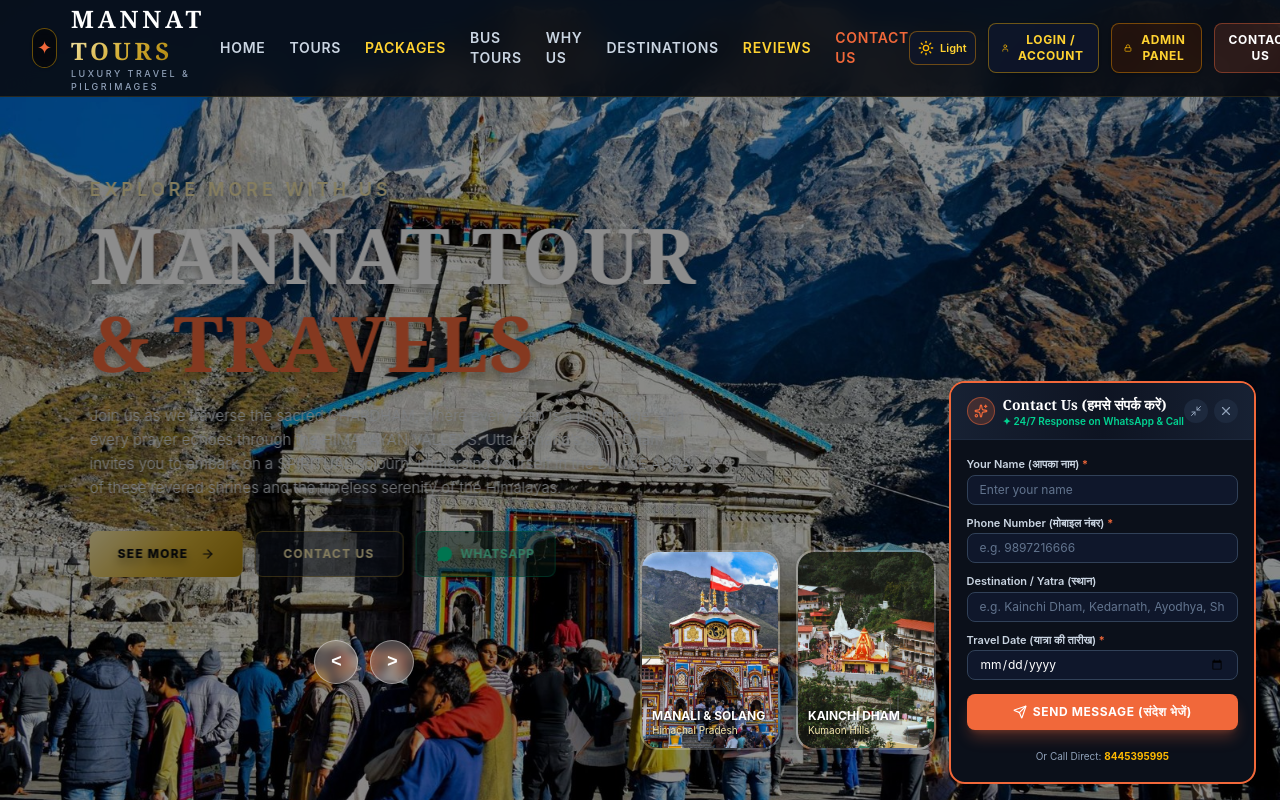
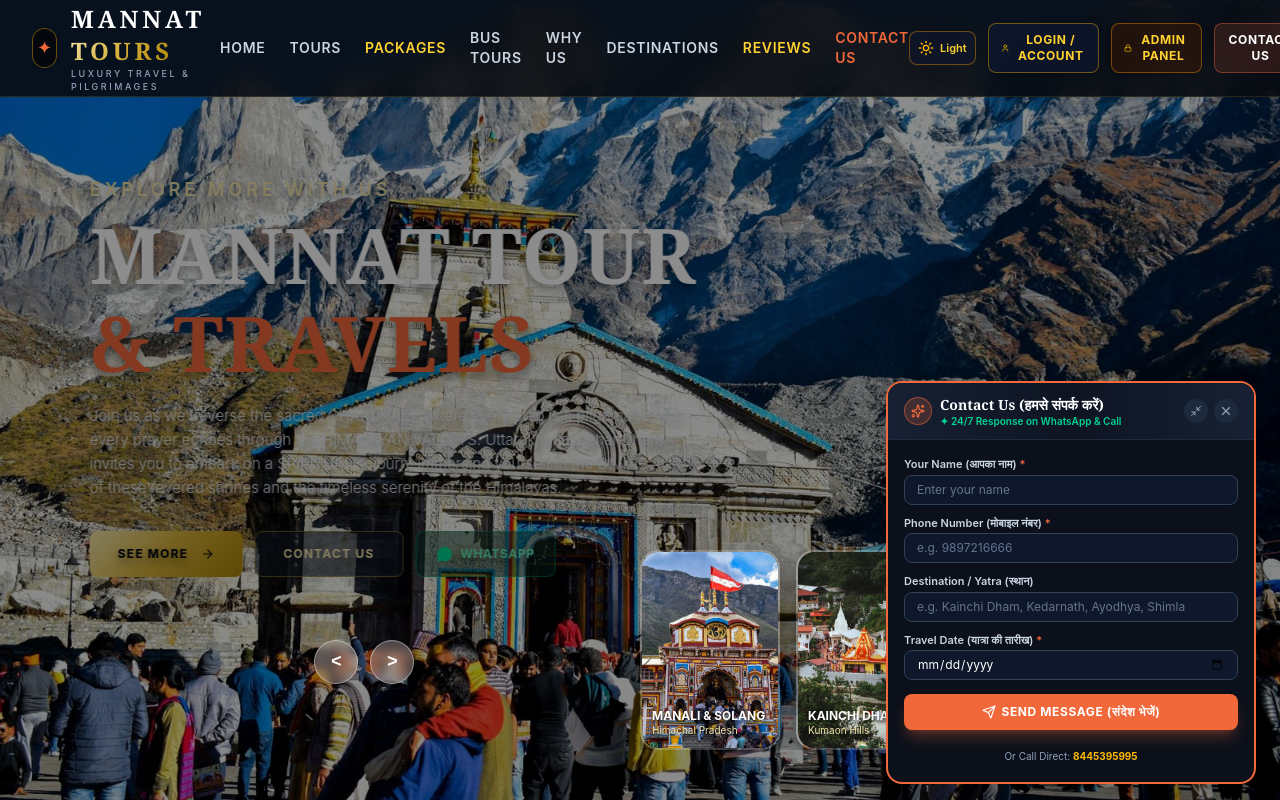
Before and after one commit to aadipaul68-hash/mannat-travels, a React (Vite) app: page / in a window 1280 px wide. Both pictures are taken after a click on the button "Contact Us". Shown: the top 800 px of the page. Built offline with nearby package versions, Linux system fonts and the light colour scheme; no server answers.

Commit message:
Add smooth slide-in transition and animated morph expand from right side

```diff
--- a/src/components/AdiyogiPopupModal.tsx
+++ b/src/components/AdiyogiPopupModal.tsx
@@ -1,5 +1,5 @@
 import React, { useState, useEffect } from 'react';
-import { X, Send, Sparkles, CheckCircle2, MessageSquare, ChevronUp, Minimize2, PhoneCall } from 'lucide-react';
+import { X, Send, Sparkles, CheckCircle2, MessageSquare, Minimize2 } from 'lucide-react';
 import { SITE_INFO } from '../data/mannatData';
 
 interface AdiyogiPopupModalProps {
@@ -15,6 +15,18 @@
   const [isSuccess, setIsSuccess] = useState(false);
   // Controls whether the popup is in mini/compact badge view or expanded full view
   const [isExpanded, setIsExpanded] = useState(false);
+  const [isMounted, setIsMounted] = useState(false);
+
+  useEffect(() => {
+    if (isOpen) {
+      // Trigger entrance transition after mount
+      const t = setTimeout(() => setIsMounted(true), 50);
+      return () => clearTimeout(t);
+    } else {
+      setIsMounted(false);
+      setIsExpanded(false);
+    }
+  }, [isOpen]);
 
   useEffect(() => {
     if (!isOpen) return;
@@ -46,34 +58,46 @@
     }, 2500);
   };
 
-  /* ✦ CASE 1: COMPACT MINI POPUP BADGE (Right side से छोटा सा पॉपअप) ✦ */
-  if (!isExpanded) {
   return (
-      <aside
+    <div
       aria-label="Contact Us Popup"
-        /* Positioned right side above WhatsApp button */
-        className="fixed bottom-36 sm:bottom-24 right-3 sm:right-6 z-[9999] animate-in slide-in-from-right-5 duration-300 select-none"
+      className={`fixed z-[9999] transition-all duration-500 ease-[cubic-bezier(0.16,1,0.3,1)] select-none ${
+        /* Positioned bottom right above WhatsApp icon */
+        isExpanded
+          ? 'bottom-4 right-3 sm:right-6 left-3 sm:left-auto w-auto sm:w-[370px] max-h-[88vh]'
+          : 'bottom-36 sm:bottom-24 right-3 sm:right-6 w-auto'
+      } ${
+        /* Smooth Slide-in from right transition */
+        isMounted
+          ? 'opacity-100 translate-x-0 scale-100'
+          : 'opacity-0 translate-x-12 scale-95 pointer-events-none'
+      }`}
     >
+      {/* ✦ 1. COMPACT MINI PILL VIEW (छोटा सा पिल बटन) ✦ */}
+      {!isExpanded ? (
         <div className="relative group">
-          {/* Subtle warm glow ring */}
-          <div className="absolute -inset-0.5 bg-gradient-to-r from-[#f1683a] to-amber-500 rounded-full blur opacity-60 group-hover:opacity-100 transition duration-300 animate-pulse"></div>
+          {/* Glowing pulse aura */}
+          <div className="absolute -inset-0.5 bg-gradient-to-r from-[#f1683a] to-amber-500 rounded-full blur opacity-65 group-hover:opacity-100 transition-opacity duration-300 animate-pulse"></div>
 
-          <div className="relative bg-[#0B101A] border border-[#f1683a] rounded-full pl-2 pr-2.5 py-1.5 shadow-2xl flex items-center gap-2 text-slate-100">
-            {/* Clickable mini pill button */}
+          <div className="relative bg-[#0B101A]/95 backdrop-blur-md border border-[#f1683a] rounded-full pl-2 pr-2.5 py-1.5 shadow-2xl flex items-center gap-2 text-slate-100 transition-all duration-300 hover:scale-105">
+            {/* Clickable area */}
             <button
               type="button"
               onClick={() => setIsExpanded(true)}
-              className="flex items-center gap-2 text-left cursor-pointer group-hover:text-amber-300 transition"
-              title="Click to open Contact Us form"
+              className="flex items-center gap-2 text-left cursor-pointer group-hover:text-amber-300 transition-colors"
+              title="Click to expand Contact Us"
             >
               <div className="w-7 h-7 rounded-full bg-gradient-to-br from-[#f1683a] to-amber-500 flex items-center justify-center text-slate-950 font-bold shadow-md shrink-0">
                 <MessageSquare className="w-3.5 h-3.5 text-slate-950" />
               </div>
               <div className="flex items-center gap-1.5">
-                <span className="font-serif font-bold text-xs text-white">
+                <span className="font-serif font-bold text-xs text-white tracking-wide">
                   Contact Us
                 </span>
-                <span className="w-2 h-2 rounded-full bg-emerald-400 animate-ping"></span>
+                <span className="relative flex h-2 w-2">
+                  <span className="animate-ping absolute inline-flex h-full w-full rounded-full bg-emerald-400 opacity-75"></span>
+                  <span className="relative inline-flex rounded-full h-2 w-2 bg-emerald-500"></span>
+                </span>
               </div>
             </button>
 
@@ -82,27 +106,17 @@
               type="button"
               onClick={onClose}
               aria-label="Dismiss contact popup"
-              className="w-5 h-5 rounded-full bg-slate-800 hover:bg-slate-700 text-slate-400 hover:text-white flex items-center justify-center text-[10px] transition shrink-0 ml-0.5"
+              className="w-5 h-5 rounded-full bg-slate-800 hover:bg-slate-700 text-slate-400 hover:text-white flex items-center justify-center text-[10px] transition-colors shrink-0 ml-0.5"
               title="Close"
             >
               <X className="w-3 h-3" />
             </button>
           </div>
         </div>
-      </aside>
-    );
-  }
-
-  /* ✦ CASE 2: EXPANDED FULL POPUP (Right side से बड़ा पॉपअप फॉर्म) ✦ */
-  return (
-    <div
-      className="fixed inset-x-2 bottom-16 sm:inset-x-auto sm:bottom-4 sm:right-6 sm:left-auto z-[9999] sm:max-w-[370px] w-auto max-h-[85vh] overflow-y-auto"
-      role="dialog"
-      aria-modal="true"
-    >
-      <div className="bg-[#0B101A] border-2 border-[#f1683a] rounded-2xl shadow-2xl overflow-hidden text-slate-100 animate-in slide-in-from-right-6 duration-200">
-
-        {/* Header - Contact Us ! */}
+      ) : (
+        /* ✦ 2. EXPANDED FULL FORM (स्मूथ ट्रांज़िशन के साथ बड़ा रूप) ✦ */
+        <div className="bg-[#0B101A] border-2 border-[#f1683a] rounded-2xl shadow-2xl overflow-hidden text-slate-100 transition-all duration-500 animate-in fade-in zoom-in-95">
+          {/* Header */}
           <div className="bg-gradient-to-r from-[#172133] via-[#0E1422] to-[#172133] px-4 py-3 border-b border-slate-800 flex items-center justify-between">
             <div className="flex items-center gap-2">
               <div className="w-7 h-7 rounded-full bg-[#f1683a]/20 border border-[#f1683a]/50 flex items-center justify-center text-[#f1683a] text-xs shrink-0">
@@ -125,7 +139,7 @@
                 onClick={() => setIsExpanded(false)}
                 aria-label="Minimize"
                 title="Minimize back to small pill"
-              className="w-6 h-6 rounded-full bg-slate-800 hover:bg-slate-700 text-slate-400 hover:text-white flex items-center justify-center transition text-xs"
+                className="w-6 h-6 rounded-full bg-slate-800 hover:bg-slate-700 text-slate-400 hover:text-white flex items-center justify-center transition-colors text-xs"
               >
                 <Minimize2 className="w-3 h-3" />
               </button>
@@ -136,7 +150,7 @@
                 onClick={onClose}
                 aria-label="Close"
                 title="Close"
-              className="w-6 h-6 rounded-full bg-slate-800 hover:bg-slate-700 text-slate-400 hover:text-white flex items-center justify-center transition text-xs"
+                className="w-6 h-6 rounded-full bg-slate-800 hover:bg-slate-700 text-slate-400 hover:text-white flex items-center justify-center transition-colors text-xs"
               >
                 <X className="w-3.5 h-3.5" />
               </button>
@@ -144,7 +158,7 @@
           </div>
 
           {/* Form Body */}
-        <div className="p-4">
+          <div className="p-4 overflow-y-auto max-h-[75vh]">
             {isSuccess ? (
               <div className="py-6 text-center space-y-2">
                 <CheckCircle2 className="w-9 h-9 text-emerald-400 mx-auto" />
@@ -210,7 +224,7 @@
                 <div className="pt-1">
                   <button
                     type="submit"
-                  className="w-full py-2.5 rounded-lg bg-[#f1683a] hover:bg-[#d95325] text-white font-bold text-xs uppercase tracking-wider flex items-center justify-center gap-1.5 transition shadow-lg shadow-[#f1683a]/30 cursor-pointer"
+                    className="w-full py-2.5 rounded-lg bg-[#f1683a] hover:bg-[#d95325] text-white font-bold text-xs uppercase tracking-wider flex items-center justify-center gap-1.5 transition-all shadow-lg shadow-[#f1683a]/30 cursor-pointer"
                   >
                     <Send className="w-3.5 h-3.5" />
                     <span>Send Message (संदेश भेजें)</span>
@@ -225,8 +239,8 @@
               </form>
             )}
           </div>
-
         </div>
+      )}
     </div>
   );
 };
```
Lines whose indentation alone changed are shown as unchanged.
